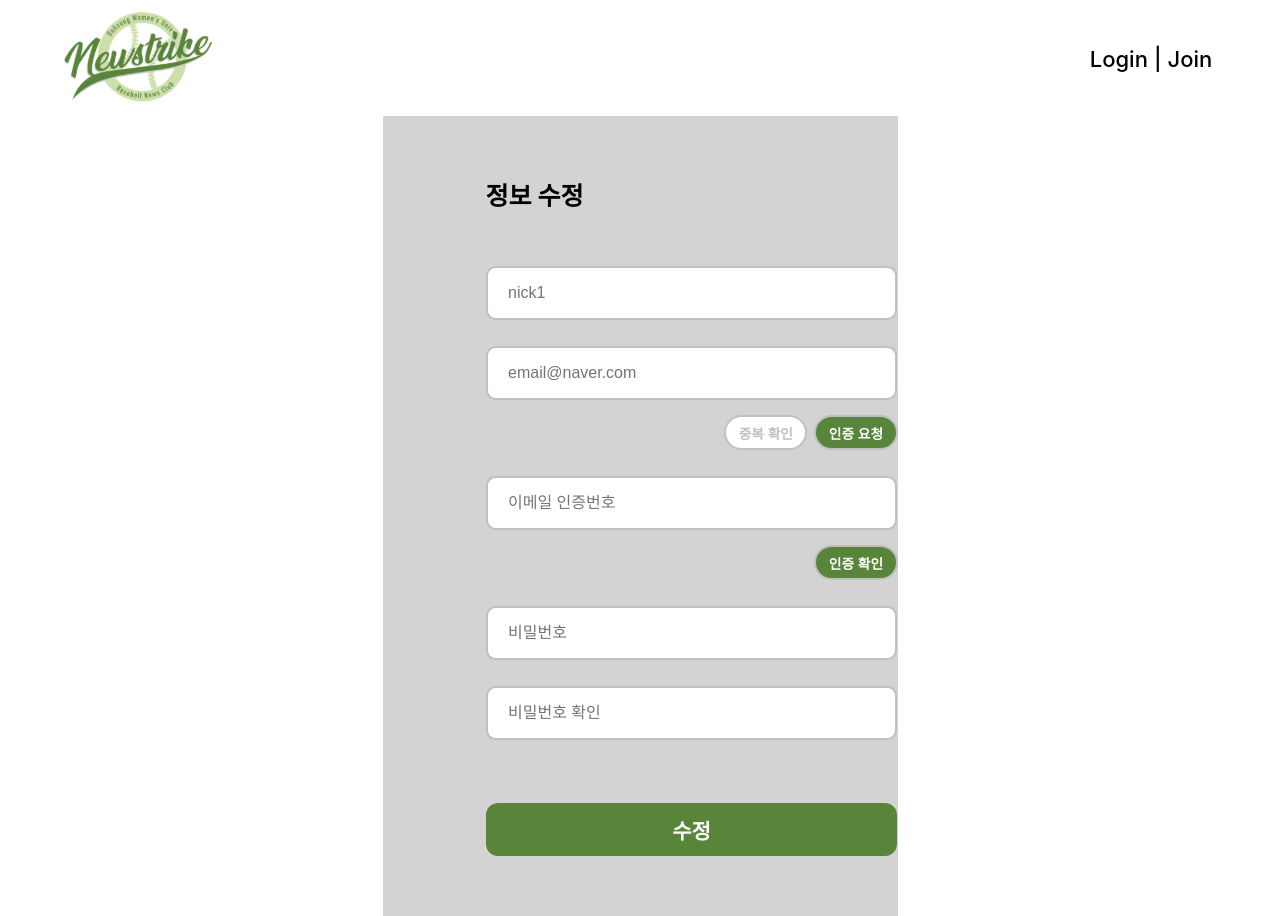
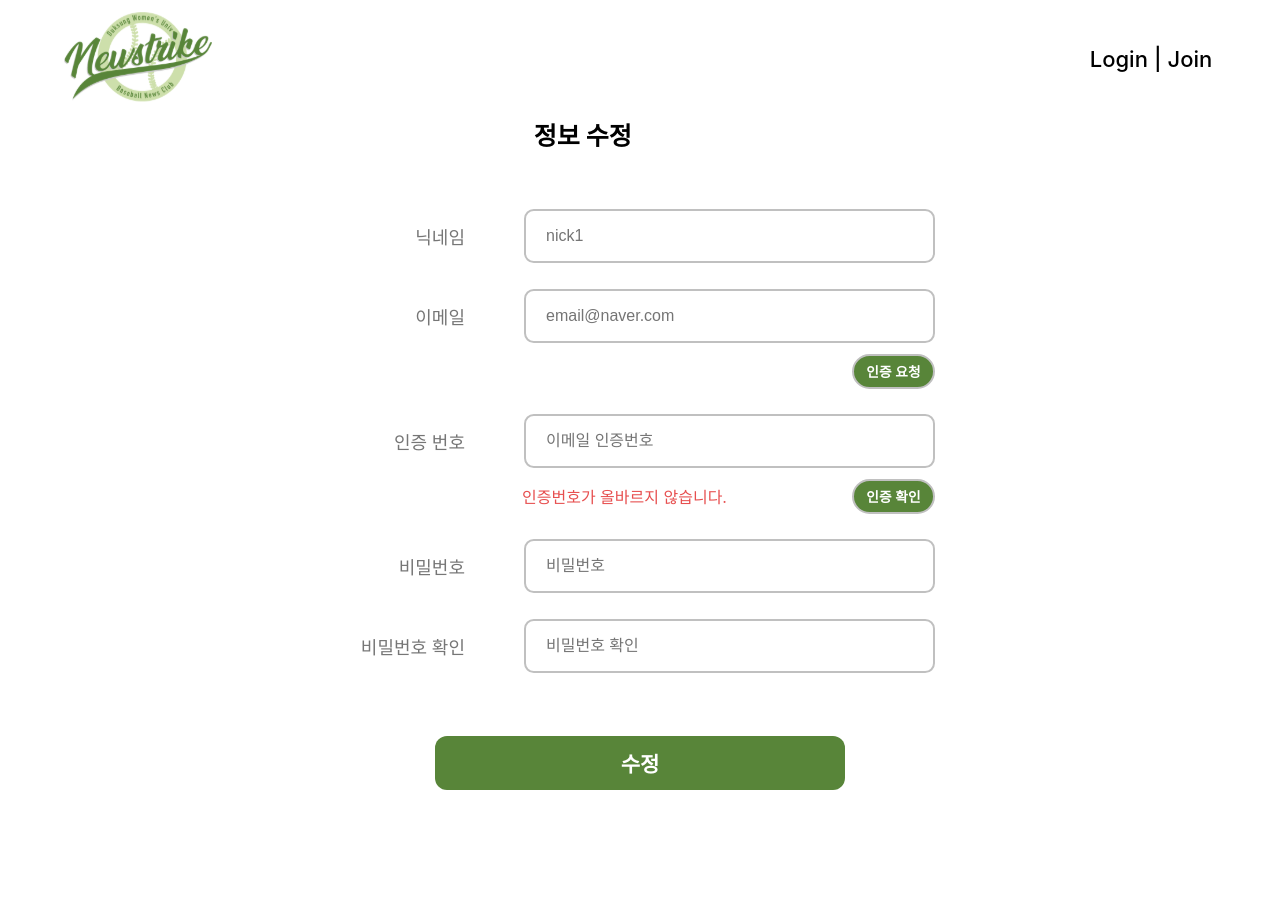
Before and after one commit to f4-zoluphaza/newsletter_front, a React (Create React App) app: page /Mypage/ChangeInfo in a window 1280 px wide. After the commit the page ends 800 px from the top, so only its background shows below. Built offline with nearby package versions, Linux system fonts and the light colour scheme.

Commit message:
[0508] jia 설명 텍스트 추가

```diff
--- a/src/pages/myPage/ChangeInfo.jsx
+++ b/src/pages/myPage/ChangeInfo.jsx
@@ -3,12 +3,13 @@ import {
   Div,
   BodyDiv,
   WrapperDiv,
+  TextDivForm,
   LeftDiv,
   RightDiv,
   Form,
   Input,
   TitleDiv,
-  TextDivForm,
+  TextDiv,
   TextSpan,
   Button,
   UnderDiv,
@@ -70,16 +71,24 @@ export default function ChangeInfo() {
         <Header></Header>
 
         <WrapperDiv justifyContent="center">
-          <LeftDiv></LeftDiv>
+          {/* <LeftDiv>
+            <TextSpan margintop="110px">닉네임</TextSpan>
+            <TextSpan margintop="50px">이메일</TextSpan>
+            <TextSpan margintop="107px">인증 번호</TextSpan>
+            <TextSpan margintop="105px">비밀번호</TextSpan>
+            <TextSpan margintop="50px">비밀번호 확인</TextSpan>
+          </LeftDiv> */}
+          <TitleDiv>
+            <TextSpan fontsize="25px" fontweight="700" color="#000000">
+              정보 수정
+            </TextSpan>
+          </TitleDiv>
           <RightDiv>
-            <TitleDiv>
-              <TextSpan fontsize="25px" fontweight="700" color="#000000">
-                정보 수정
-              </TextSpan>
-            </TitleDiv>
             <Form>
               <TextDivForm>
-                {/* <TextSpan>닉네임</TextSpan> */}
+                <TextDiv>
+                  <TextSpan>닉네임</TextSpan>
+                </TextDiv>
                 <Input
                   id="nickName"
                   type="text"
@@ -91,7 +100,9 @@ export default function ChangeInfo() {
               </TextDivForm>
 
               <TextDivForm>
-                {/* <TextSpan>이메일</TextSpan> */}
+                <TextDiv>
+                  <TextSpan>이메일</TextSpan>
+                </TextDiv>
                 <Input
                   id="email"
                   type="email"
@@ -101,14 +112,18 @@ export default function ChangeInfo() {
                   borderRadius="9.78px"
                 />
               </TextDivForm>
-              <UnderDiv justifyContent="end">
-                <Button>중복 확인</Button>
+
+              <UnderDiv margintop="5px" justifyContent="end">
+                {/* <Button>중복 확인</Button> */}
                 <Button backgroundcolor="#588539" color="#FFFFFF">
                   인증 요청
                 </Button>
               </UnderDiv>
+
               <TextDivForm>
-                {/* <TextSpan>인증 번호</TextSpan> */}
+                <TextDiv>
+                  <TextSpan>인증 번호</TextSpan>
+                </TextDiv>
                 <Input
                   id="emailCheck"
                   type="number"
@@ -119,15 +134,18 @@ export default function ChangeInfo() {
                 />
               </TextDivForm>
 
-              <UnderDiv justifyContent="end">
-                {/* <VaildP>인증번호가 올바르지 않습니다.</VaildP> */}
+              <UnderDiv margintop="5px" justifyContent="space-between">
+                <VaildP>인증번호가 올바르지 않습니다.</VaildP>
+                {/* <VaildP color="#588539">인증되었습니다.</VaildP> */}
                 <Button backgroundcolor="#588539" color="#FFFFFF">
                   인증 확인
                 </Button>
               </UnderDiv>
 
               <TextDivForm>
-                {/* <TextSpan>비밀번호</TextSpan> */}
+                <TextDiv>
+                  <TextSpan>비밀번호</TextSpan>
+                </TextDiv>
                 <Input
                   id="password"
                   type="password"
@@ -140,17 +158,25 @@ export default function ChangeInfo() {
               </TextDivForm>
 
               <TextDivForm>
-                {/* <TextSpan>비밀번호 확인</TextSpan> */}
+                <TextDiv>
+                  <TextSpan>비밀번호 확인</TextSpan>
+                </TextDiv>
                 <Input
-                  id="password"
+                  id="passwordCheck"
                   type="password"
-                  onChange={handlePW}
+                  onChange={hadlePWCheck}
                   placeholder="비밀번호 확인"
                   width="410.975px"
                   height="53.82px"
                   borderRadius="9.78px"
                 />
               </TextDivForm>
+
+              {validPWCheck === false ? (
+                <UnderDiv>
+                  <VaildP>비밀번호가 일치하지 않습니다.</VaildP>
+                </UnderDiv>
+              ) : null}
 
               <SubmitButton
                 value="수정"
--- a/src/styles/Mypage_j/ChangeInfo.styled.jsx
+++ b/src/styles/Mypage_j/ChangeInfo.styled.jsx
@@ -25,26 +25,42 @@ export const BodyDiv = styled.div`
 `;
 
 export const WrapperDiv = styled.div`
-  width: 515px;
-  height: ${(props) => props.height || '100vh'};
-  background-color: lightgray;
+  width: 590px;
+  /* height: ${(props) => props.height || '100vh'}; */
+  height: auto;
+  /* background-color: lightgray; */
 
   display: flex;
   justify-content: space-between;
-  /* flex-direction: column; */
+  flex-direction: column;
+`;
+
+export const TextDivForm = styled.div`
+  width: 100%;
+  height: 60px;
+  margin-top: 20px;
+
+  display: flex;
+  justify-content: space-between;
+  align-items: center;
+
+  /* background-color: lightseagreen; */
 `;
 
 export const LeftDiv = styled.div`
-  width: 100px;
+  width: 130px;
   height: auto;
+  padding-right: 5px;
+  margin-right: 40px;
   /* background-color: gold; */
-  ${flexCenter()}
+
+  display: flex;
+  align-items: end;
   flex-direction: column;
-  justify-content: ${(props) => props.justifyContent};
 `;
 
 export const RightDiv = styled.div`
-  width: 412px;
+  width: 100%;
   height: auto;
   /* background-color: darkviolet; */
   ${flexCenter()}
@@ -53,34 +69,36 @@ export const RightDiv = styled.div`
 `;
 
 export const TitleDiv = styled.div`
-  width: 100%;
-  height: 47px;
-  margin-bottom: 20px;
+  width: 68%;
+  height: 40px;
+  margin-bottom: 30px;
+
+  align-self: end;
 
   /* background-color: pink; */
 `;
 
-export const TextDivForm = styled.div`
-  width: 100%;
-  height: 60px;
-  margin-top: 20px;
+export const TextDiv = styled.div`
+  width: 120px;
+  height: 53.82px;
 
   display: flex;
-  justify-content: center;
+  justify-content: end;
   align-items: center;
 
-  /* background-color: lightseagreen; */
+  /* background-color: darkgray; */
 `;
 
 export const TextSpan = styled.span`
-  font-size: ${(props) => props.fontsize || '15px'};
+  font-size: ${(props) => props.fontsize || '18px'};
   font-weight: ${(props) => props.fontweight || '500'};
-  display: inline-block;
   color: ${(props) => props.color || '#767676'};
+
+  margin-top: ${(props) => props.margintop};
 `;
 
 export const Form = styled.form`
-  width: 412px;
+  width: 100%;
   height: auto;
   /* background-color: aqua; */
   ${flexCenter()}
@@ -92,7 +110,6 @@ export const Input = styled.input`
   width: ${(props) => props.width};
   height: ${(props) => props.height};
   border-radius: ${(props) => props.borderRadius};
-  /* border-radius: 12px; */
   border: solid 2px #c0c0c0;
   margin: 10px 0 10px 0;
 
@@ -123,11 +140,12 @@ export const Button = styled.button`
 `;
 
 export const UnderDiv = styled.div`
-  width: 100%;
+  width: 70%;
   height: 40px;
-  margin-top: 10px;
+  margin-top: ${(props) => props.margintop};
   /* background-color: #eea5a5; */
 
+  align-self: end;
   ${flexCenter()}
   justify-content: ${(props) => props.justifyContent || 'start'};
   align-items: center;
@@ -135,7 +153,7 @@ export const UnderDiv = styled.div`
 
 export const VaildP = styled.p`
   font-size: 16px;
-  color: #e74f4f;
+  color: ${(props) => props.color || '#e74f4f'};
 
   margin: 0;
 `;
```
